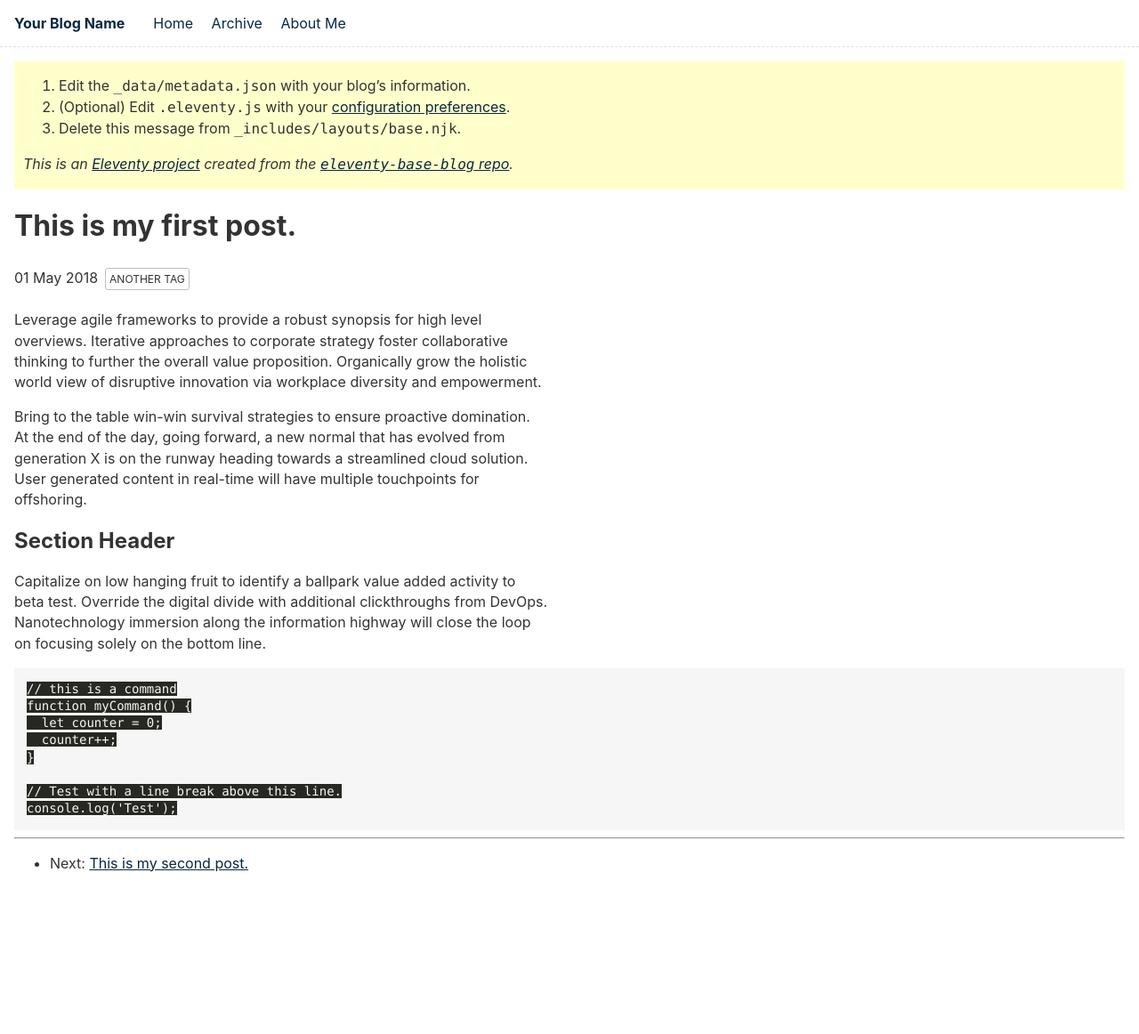
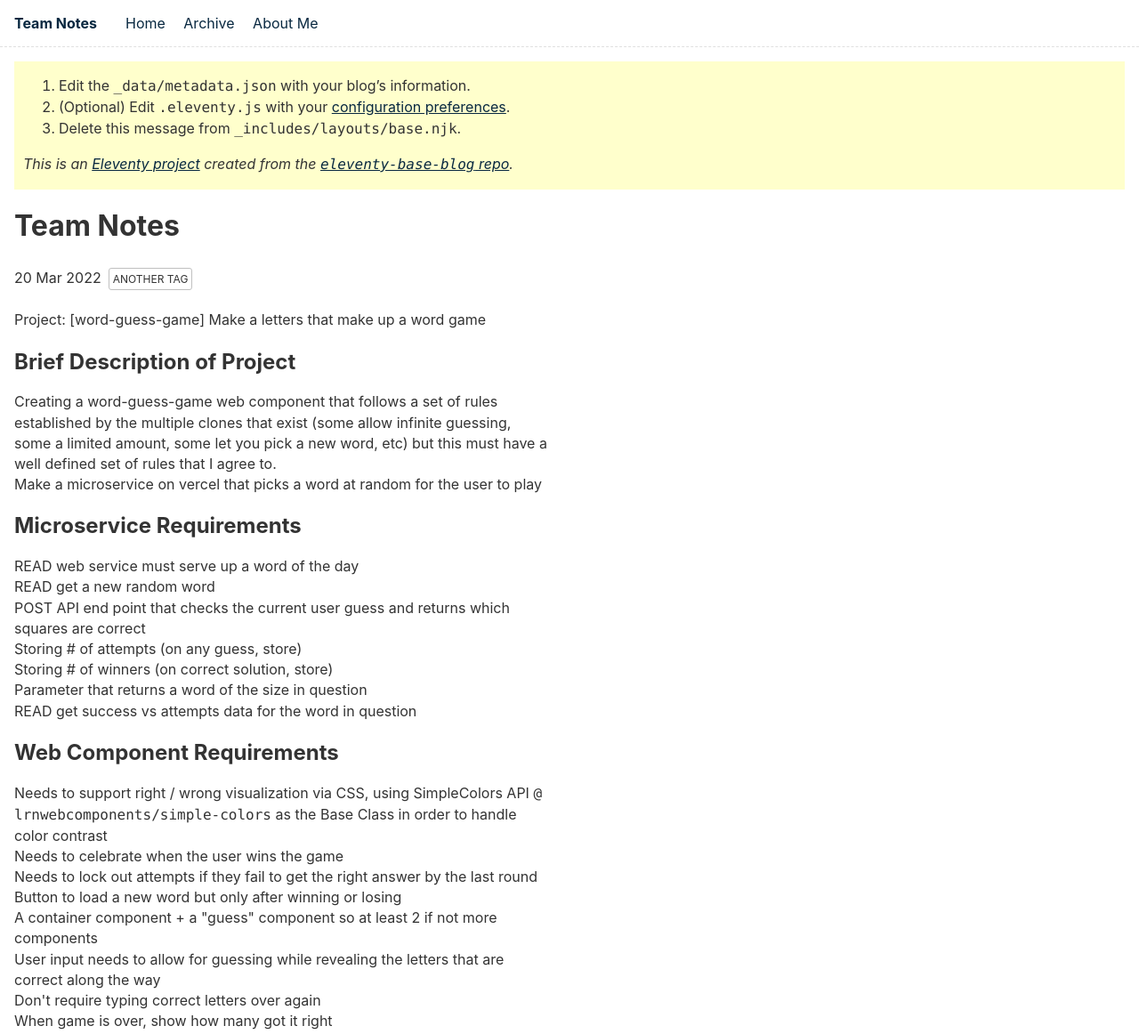
Before and after one commit to kfo5087/TeamNotes, an Eleventy site: page posts/firstpost.md in a window 1280 px wide. Shown: the top 1162 px of the page at 89% size. Before the commit the page ends 1014 px from the top, so only its background shows below. Built offline with nearby package versions, Linux system fonts and the light colour scheme; Eleventy itself is replaced by a stand-in of ours; files that its build step writes are made by us from their sources.

Commit message:
Made blog changes

````diff
--- a/_data/metadata.json
+++ b/_data/metadata.json
@@ -1,5 +1,5 @@
 {
-  "title": "Your Blog Name",
+  "title": "Team Notes",
   "url": "https://example.com/",
   "language": "en",
   "description": "I am writing about my experiences as a naval navel-gazer.",
--- a/posts/firstpost.md
+++ b/posts/firstpost.md
@@ -1,26 +1,36 @@
 ---
-title: This is my first post.
-description: This is a post on My Blog about agile frameworks.
-date: 2018-05-01
+title: Team Notes
+description: This is a post about the final project.
+date: 2022-03-20
 tags:
   - another tag
 layout: layouts/post.njk
 ---
-Leverage agile frameworks to provide a robust synopsis for high level overviews. Iterative approaches to corporate strategy foster collaborative thinking to further the overall value proposition. Organically grow the holistic world view of disruptive innovation via workplace diversity and empowerment.
+Project: [word-guess-game] Make a letters that make up a word game
 
-Bring to the table win-win survival strategies to ensure proactive domination. At the end of the day, going forward, a new normal that has evolved from generation X is on the runway heading towards a streamlined cloud solution. User generated content in real-time will have multiple touchpoints for offshoring.
+## Brief Description of Project
 
-## Section Header
+Creating a word-guess-game web component that follows a set of rules established by the multiple clones that exist (some allow infinite guessing, some a limited amount, some let you pick a new word, etc) but this must have a well defined set of rules that I agree to.
+Make a microservice on vercel that picks a word at random for the user to play
 
-Capitalize on low hanging fruit to identify a ballpark value added activity to beta test. Override the digital divide with additional clickthroughs from DevOps. Nanotechnology immersion along the information highway will close the loop on focusing solely on the bottom line.
 
-``` text/2-3
-// this is a command
-function myCommand() {
-	let counter = 0;
-	counter++;
-}
+## Microservice Requirements
 
-// Test with a line break above this line.
-console.log('Test');
-```
+READ web service must serve up a word of the day
+READ get a new random word
+POST API end point that checks the current user guess and returns which squares are correct
+Storing # of attempts (on any guess, store)
+Storing # of winners (on correct solution, store)
+Parameter that returns a word of the size in question
+READ get success vs attempts data for the word in question
+
+## Web Component Requirements
+
+Needs to support right / wrong visualization via CSS, using SimpleColors API `@lrnwebcomponents/simple-colors` as the Base Class in order to handle color contrast
+Needs to celebrate when the user wins the game
+Needs to lock out attempts if they fail to get the right answer by the last round
+Button to load a new word but only after winning or losing
+A container component + a "guess" component so at least 2 if not more components
+User input needs to allow for guessing while revealing the letters that are correct along the way
+Don't require typing correct letters over again
+When game is over, show how many got it right
````
